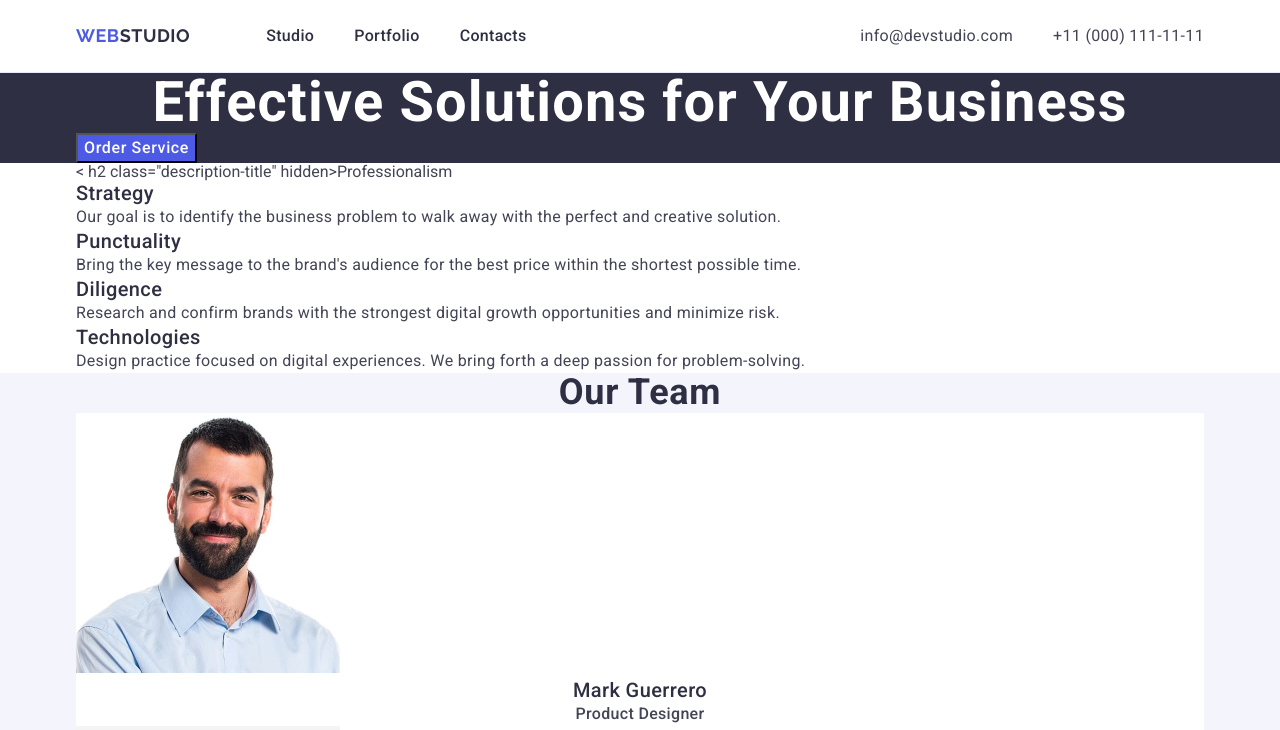
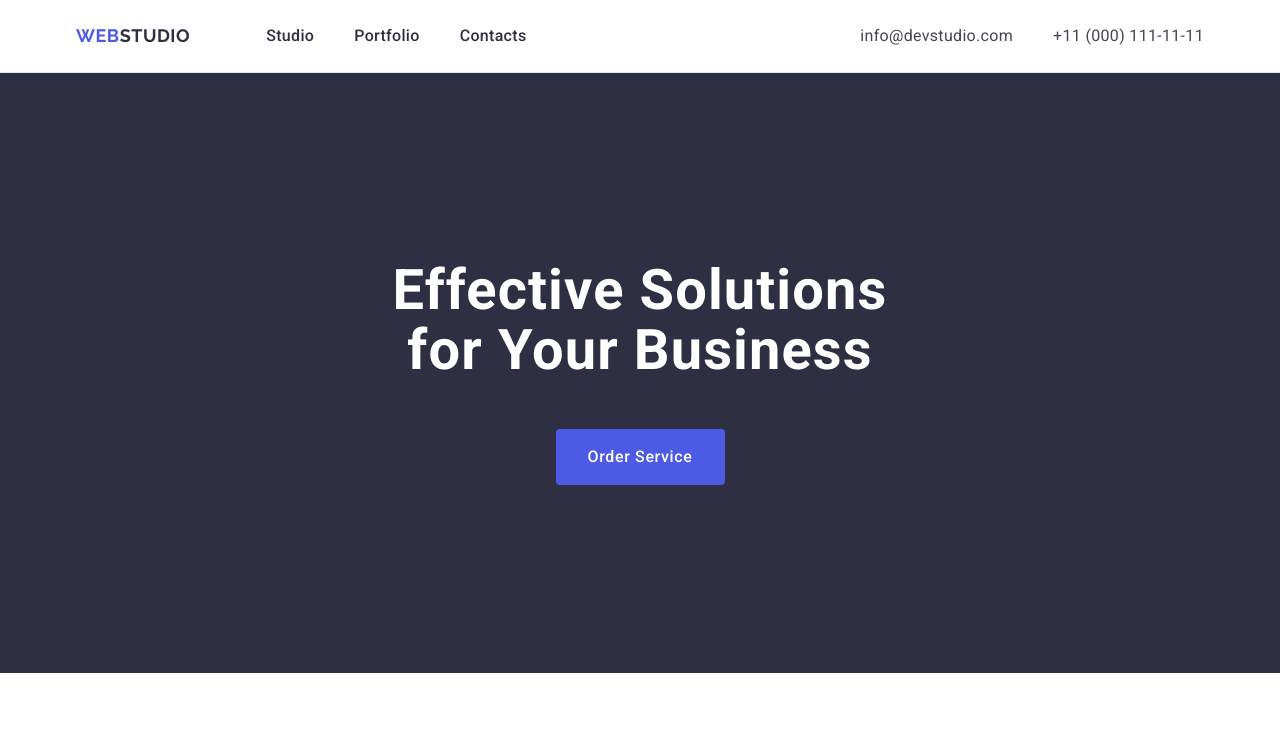
Before and after one commit to Olha-Khodak/goit-markup-hw-03, a plain HTML site: page index.html in a window 1280 px wide. Shown: the top 730 px of the page. Drawn offline with nearby package versions, Linux system fonts and the light colour scheme.

Commit message:
fix hero section

```diff
--- a/css/styles.css
+++ b/css/styles.css
@@ -133,6 +133,7 @@ body {
 /* ===HERO=== */
 .hero {
   background: #2e2f42;
+  padding: 188px 0;
 }
 .hero-title {
   font-size: 56px;
@@ -141,6 +142,9 @@ body {
   letter-spacing: 0.02em;
   text-align: center;
   color: #fff;
+  max-width: 496px;
+  margin: 0 auto;
+  margin-bottom: 48px;
 }
 
 .hero-btn {
@@ -152,6 +156,12 @@ body {
   color: #fff;
   background: #4d5ae5;
   cursor: pointer;
+  display: block;
+  min-width: 169px;
+  height: 56px;
+  border: none;
+  border-radius: 4px;
+  margin: 0 auto;
 }
 
 .hero-btn:hover,
@@ -161,6 +171,7 @@ body {
 
 /* ===DESCRIPTION */
 .description {
+  padding: 120px 0;
 }
 .description-title {
   font-weight: 500;
```
